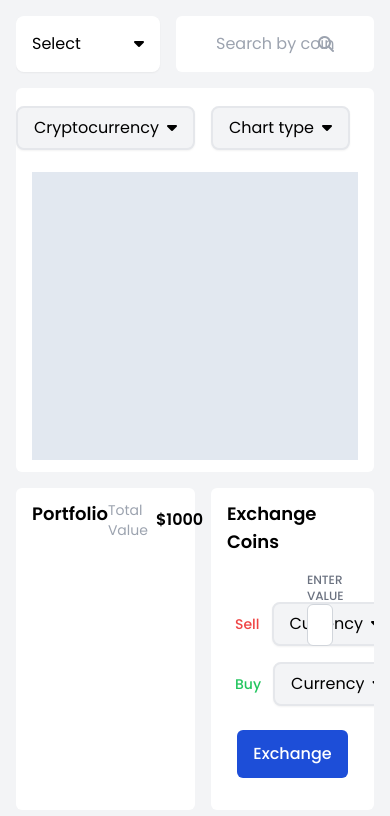
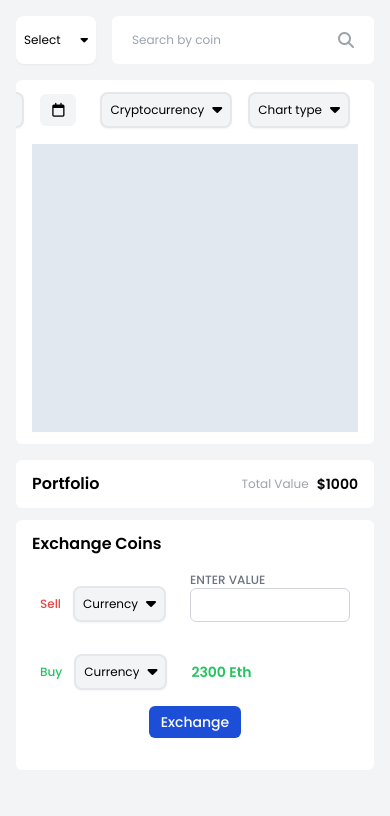
Before and after one commit to AmitChauhan-15/cryptocurrency-dasboard, a React (Create React App) app: page / in a window 390 px wide. Shown: the top 816 px of the page. Built offline with nearby package versions, Linux system fonts and the light colour scheme.

Commit message:
layout setup-4

```diff
--- a/src/App.js
+++ b/src/App.js
@@ -28,7 +28,7 @@ function App() {
 
   return (
     <>
-      <div className="bg-gray-100 w-full h-screen flex justify-between p-4 m-0">
+      <div className="bg-gray-100 w-full min-h-screen flex justify-between p-4 m-0">
         <Dashboard />
         <Sidebar cryptocurrencies={cryptocurrencies} />
       </div>
--- a/src/Component/Common/Button.jsx
+++ b/src/Component/Common/Button.jsx
@@ -3,10 +3,10 @@ import React from "react";
 const Button = ({ child, variant, custClass = "" }) => {
   return (
     <button
-      className={`m-2 h-10 font-medium rounded-md ${custClass} ${
+      className={`xl:m-2 h-8 sm:h-10 font-medium rounded-md ${custClass} ${
         variant === "white"
-          ? "px-5 py-2  bg-gray-100  text-black border-blue-500 hover:bg-gray-100 focus:ring-2 focus:ring-blue-600 focus:text-blue-600 "
-          : "px-4 py-0 bg-blue-700 text-white hover:bg-blue-500"
+          ? "text-sm sm:text-base xl:px-5 py-1 px-3 sm:py-2  bg-gray-100  text-black border-blue-500 hover:bg-gray-100 focus:ring-2 focus:ring-blue-600 focus:text-blue-600 "
+          : "text-sm sm:text-base xl:px-4 py-1 px-3 sm:py-0 bg-blue-700 text-white hover:bg-blue-500"
       }`}
     >
       {child}
--- a/src/Component/Common/Dropdown.jsx
+++ b/src/Component/Common/Dropdown.jsx
@@ -53,9 +53,11 @@ const Dropdown = ({
   };
 
   return (
-    <div className="relative flex items-center justify-between">
+    <div className="relative flex items-center justify-start sm:justify-between">
       {label && (
-        <label className={`block text-sm font-medium mr-3 ${labelClass}`}>
+        <label
+          className={`block text-xs sm:text-sm font-medium mr-3 ${labelClass}`}
+        >
           {label}
         </label>
       )}
@@ -69,8 +71,10 @@ const Dropdown = ({
         } focus:border-blue-500`}
         onClick={toggleDropdown}
       >
-        <div className="flex w-full items-center px-4 py-2 ">
-          <div className="flex-grow truncate">{getSelectedValueText()}</div>
+        <div className="flex max-w-full min-w-full items-center px-2 sm:px-4 py-1 sm:py-2 ">
+          <div className="flex-grow text-xs sm:text-base truncate">
+            {getSelectedValueText()}
+          </div>
           <div className="ml-2">
             <i
               className={`fas fa-caret-down transform transition-transform duration-300 ${
@@ -88,7 +92,7 @@ const Dropdown = ({
             {options.map((option, index) => (
               <div
                 key={index}
-                className={`px-4 py-3 mb-1 text-gray-400 ${
+                className={`text-xs sm:text-base px-4 py-3 mb-1 text-gray-400 ${
                   selectedValues.includes(option)
                     ? " text-gray-900 bg-red-100"
                     : ""
--- a/src/Component/Common/Input.jsx
+++ b/src/Component/Common/Input.jsx
@@ -30,9 +30,9 @@ function Input({
       )}
       {variant === "default" && (
         <input
-          className={`border pt-3 pb- ${
+          className={`border pt-2 sm:pt-3 pb- ${
             error ? "border-red-500 focus:border-red-500" : "border-gray-300"
-          } rounded-md w-full py-2 px-3 text-sm placeholder-gray-400 focus:outline-none focus:border-blue-500`}
+          } rounded-md w-full py-1 sm:py-2 px-1 sm:px-3 text-sm placeholder-gray-400 focus:outline-none focus:border-blue-500`}
           type={type}
           placeholder={placeholder}
           value={value}
@@ -42,13 +42,13 @@ function Input({
       {variant === "search" && (
         <div className="relative w-full">
           <input
-            className="rounded-md w-full py-4 pl-10 pr-3 text-base placeholder-gray-400 focus:outline-none focus:border-blue-500"
+            className="rounded-md w-full py-4 pl-5 sm:pl-10 pr-3 text-xs sm:text-base placeholder-gray-400 focus:outline-none focus:border-blue-500"
             type="text"
             placeholder={placeholder}
             value={value}
             onChange={handleChange}
           />
-          <div className="absolute inset-y-0 right-10 pl-3 flex items-center cursor-pointer">
+          <div className="absolute inset-y-0 right-5 sm:right-10 pl-3 flex items-center cursor-pointer">
             <i className="fas fa-search text-gray-400"></i>
           </div>
         </div>
--- a/src/Component/Dashboard.jsx
+++ b/src/Component/Dashboard.jsx
@@ -11,7 +11,7 @@ function Dashboard() {
     <div className="h-full min-h-fit w-full lg:w-3/4 lg:pr-6 pb overflow-auto">
       <div className="flex items-start">
         <Dropdown
-          custClass="w-36 h-14"
+          custClass="w-20 text-xs h-12 sm:text-base sm:w-36 sm:h-14"
           options={["USD", "INR", "EUR"]}
           setState={setCurrencyOption}
         />
@@ -23,12 +23,25 @@ function Dashboard() {
       </div>
       <div className="w-full min-h-fit py-3 px-4 bg-white rounded-md mt-4">
         <div className="flex justify-end">
-          <div className="flex mr-6">
-            <Button variant="white" child="1D" />
-            <Button variant="white" child="1W" />
-            <Button variant="white" child="1M" />
-            <Button variant="white" child="6M" />
-            <Button variant="white" child="1Y" />
+          <div className="hidden lg:flex mr-0 xl:mr-6">
+            <Button variant="white" child="1D" custClass="lg:m-1" />
+            <Button variant="white" child="1W" custClass="lg:m-1" />
+            <Button variant="white" child="1M" custClass="lg:m-1" />
+            <Button variant="white" child="6M" custClass="lg:m-1" />
+            <Button variant="white" child="1Y" custClass="lg:m-1" />
+            <Button
+              variant="white"
+              child={<i className="far fa-calendar"></i>}
+              custClass="lg:m-1"
+            />
+          </div>
+          <div className="flex items-center lg:hidden">
+            <Dropdown
+              placeholder="1D"
+              options={["1D", "1W", "1M", "6M"]}
+              color="dark"
+              custClass="w-46 mr-4 border-0"
+            />
             <Button
               variant="white"
               child={<i className="far fa-calendar"></i>}
@@ -55,22 +68,24 @@ function Dashboard() {
           <div className="w-full h-72 bg-slate-200"></div>
         </div>
       </div>
-      <div className="w-full h-fit flex justify-between mt-4">
-        <div className="w-1/2 h-hull bg-white py-3 px-4 mr-2 rounded-md">
+      <div className="w-full h-fit flex flex-col sm:flex-row justify-between mt-4">
+        <div className="w-full sm:w-1/2 sm:mb-0 h-hull bg-white py-3 px-4 mr-2 mb-3 rounded-md">
           <div className="flex justify-between">
-            <h1 className="text-lg font-semibold">Portfolio</h1>
+            <h1 className="text-base sm:text-lg font-semibold">Portfolio</h1>
             <div className="flex items-center">
-              <p className="text-sm text-gray-400">Total Value</p>
-              <h2 className="font-semibold ml-2">$1000</h2>
+              <p className="text-xs sm:text-sm text-gray-400">Total Value</p>
+              <h2 className="text-sm sm:text-base font-semibold ml-2">$1000</h2>
             </div>
           </div>
         </div>
-        <div className="w-1/2 h-hull bg-white py-3 px-4 ml-2 rounded-md">
+        <div className="w-full sm:w-1/2 h-hull bg-white py-3 px-4 sm:ml-2 rounded-md">
           <div className="flex justify-between">
-            <h1 className="text-lg font-semibold">Exchange Coins</h1>
+            <h1 className="text-base sm:text-lg font-semibold">
+              Exchange Coins
+            </h1>
           </div>
-          <div className="grid grid-cols-12 gap-y-3 py-4 px-2 items-end">
-            <div className="col-span-5">
+          <div className="flex py-4 px-2 items-end">
+            <div className="">
               <Dropdown
                 placeholder="Currency"
                 options={["Bitcoin", "Luna", "Etherum"]}
@@ -79,10 +94,12 @@ function Dashboard() {
                 color="dark"
               />
             </div>
-            <div className="col-start-6 col-span-4 ml-6 ">
+            <div className="ml-6 ">
               <Input label="Enter value" max={4} />
             </div>
-            <div className="col-span-5">
+          </div>
+          <div className="flex py-4 px-2 items-center">
+            <div className="">
               <Dropdown
                 placeholder="Currency"
                 options={["Bitcoin", "Luna", "Etherum"]}
@@ -93,11 +110,13 @@ function Dashboard() {
                 custClass="w-46"
               />
             </div>
-            <div className="col-start-6 col-span-4 flex justify-center">
-              <p className="text-green-500 font-semibold">2300 Eth</p>
+            <div className="ml-6">
+              <p className="text-sm sm:text-base text-green-500 font-semibold">
+                2300 Eth
+              </p>
             </div>
           </div>
-          <div className="flex w-full justify-center">
+          <div className="flex w-full justify-center ">
             <Button child="Exchange" custClass="h-12 mb-5" />
           </div>
         </div>
--- a/src/Component/Sidebar.jsx
+++ b/src/Component/Sidebar.jsx
@@ -5,7 +5,7 @@ function Sidebar({ cryptocurrencies }) {
   );
 
   return (
-    <div className=" bg-white w-1/4 hidden lg:block rounded-lg p-8 h-full overflow-y-auto overflow-x-hidden">
+    <div className=" bg-white w-1/4 hidden lg:block rounded-lg p-8 min-h-full overflow-y-auto overflow-x-hidden">
       <h3 className="font-semibold text-lg mb-4">
         Cryptocurrency by Market Cap
       </h3>
```
